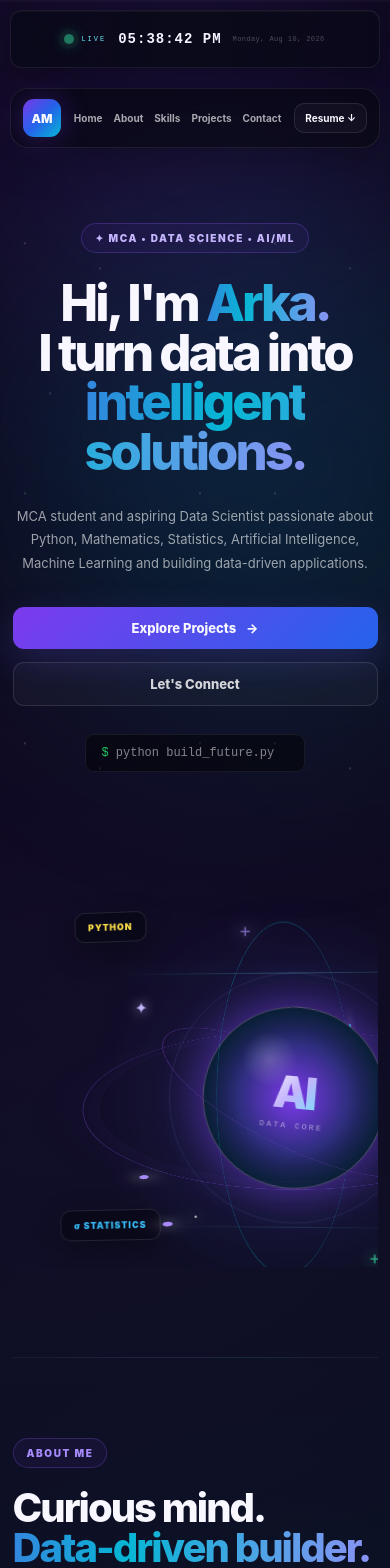
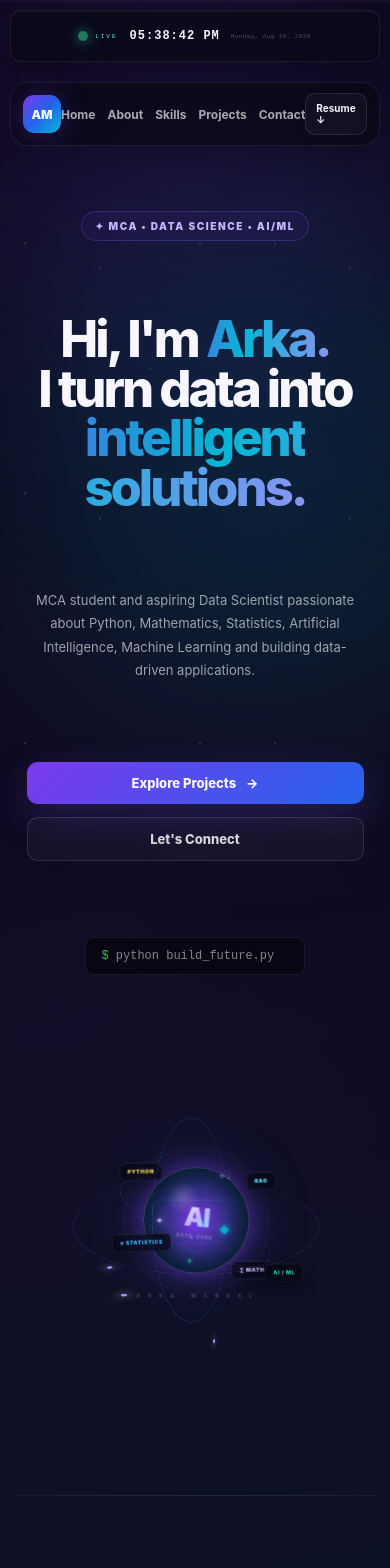
Before and after one commit to arka829636/arka-portfolio, a React (Vite) app: page / in a window 390 px wide. Shown: the top 1568 px of the page. Built offline with nearby package versions, Linux system fonts and the light colour scheme.

Commit message:
Fix responsive mobile and desktop layout

```diff
--- a/src/App.css
+++ b/src/App.css
@@ -511,3 +511,267 @@ body{scroll-behavior:smooth}
   .live-time-only .live-date{font-size:7px;letter-spacing:.4px}
   .live-time-only .live-label{font-size:7px}
 }
+
+
+/* ===== FINAL DESKTOP + MOBILE RESPONSIVE POLISH ===== */
+html{scroll-behavior:smooth}
+*,*::before,*::after{box-sizing:border-box}
+img,svg,video{max-width:100%;height:auto}
+body{overflow-x:hidden}
+
+/* Tablet */
+@media (max-width:1100px){
+  .hero{padding-left:5vw;padding-right:5vw}
+  .hero-content{gap:30px}
+  .about-cards,.projects-grid,.contact-grid{grid-template-columns:repeat(2,minmax(0,1fr))}
+}
+
+/* Mobile */
+@media (max-width:760px){
+  .nav{padding:12px 16px}
+  .nav-links{gap:12px}
+  .nav-links a{font-size:12px}
+
+  .live-status-bar{
+    width:calc(100% - 20px)!important;
+    min-height:58px!important;
+    padding:0 12px!important;
+    gap:8px!important;
+    margin:10px auto 0!important;
+  }
+  .live-time-only strong{font-size:14px!important}
+  .live-time-only .live-date{font-size:7px!important;letter-spacing:.4px!important}
+
+  .hero{
+    min-height:auto;
+    padding:65px 18px 75px;
+  }
+  .hero-content{
+    display:flex!important;
+    flex-direction:column;
+    gap:48px;
+  }
+  .hero-copy{
+    width:100%;
+    text-align:center;
+  }
+  .hero-title{
+    font-size:clamp(40px,11vw,60px)!important;
+    line-height:.96;
+  }
+  .hero-subtitle{
+    max-width:500px;
+    margin-left:auto;
+    margin-right:auto;
+    font-size:13px;
+    line-height:1.7;
+  }
+  .hero-actions{
+    justify-content:center;
+    flex-wrap:wrap;
+  }
+  .hero-terminal{
+    max-width:100%;
+    margin-left:auto;
+    margin-right:auto;
+    text-align:left;
+  }
+  .hero-visual{
+    width:100%;
+    min-height:390px;
+    display:flex;
+    justify-content:center;
+    align-items:center;
+  }
+  .scene{
+    width:min(92vw,430px);
+    height:min(92vw,430px);
+  }
+
+  .section{padding:75px 18px}
+  .section h2{
+    font-size:clamp(34px,9vw,52px);
+    line-height:1;
+  }
+  .section-description{
+    font-size:12px;
+    line-height:1.7;
+  }
+
+  .about-cards,
+  .projects-grid,
+  .contact-grid,
+  .skill-groups{
+    grid-template-columns:1fr!important;
+  }
+  .info-card,.skill-group,.project-card,.contact-card{width:100%}
+  .project-card h3{font-size:20px}
+  .project-links{flex-wrap:wrap}
+
+  .project-card:hover,
+  .info-card:hover,
+  .skill-group:hover,
+  .contact-card:hover{
+    transform:translateY(-4px);
+  }
+  .cursor-aura{display:none!important}
+}
+
+/* Small phones */
+@media (max-width:420px){
+  .live-status-bar{min-height:52px!important;padding:0 9px!important}
+  .live-time-only strong{font-size:12px!important}
+  .live-time-only .live-date{font-size:6px!important}
+  .live-time-only .live-label{font-size:6px!important}
+
+  .hero{padding-left:14px;padding-right:14px}
+  .hero-title{font-size:39px!important}
+  .hero-actions{gap:8px}
+  .hero-actions .primary-btn{width:100%;justify-content:center}
+  .scene{width:96vw;height:96vw}
+  .section{padding-left:14px;padding-right:14px}
+}
+
+/* Touch devices: avoid hover-only transforms */
+@media (hover:none) and (pointer:coarse){
+  .project-card:hover,
+  .info-card:hover,
+  .skill-group:hover,
+  .contact-card:hover{
+    transform:none;
+  }
+}
+
+/* Accessibility */
+@media(prefers-reduced-motion:reduce){
+  html{scroll-behavior:auto}
+  *,*::before,*::after{
+    animation-duration:.001ms!important;
+    animation-iteration-count:1!important;
+    transition-duration:.001ms!important;
+  }
+}
+
+
+/* ===== Mobile hero visual centering fix ===== */
+@media (max-width:760px){
+  .hero-visual{
+    width:100%!important;
+    max-width:100%!important;
+    margin-left:auto!important;
+    margin-right:auto!important;
+    overflow:visible;
+    display:flex!important;
+    justify-content:center!important;
+    align-items:center!important;
+  }
+
+  .hero-visual > *{
+    margin-left:auto!important;
+    margin-right:auto!important;
+    left:50%!important;
+    right:auto!important;
+    transform:translateX(-50%)!important;
+  }
+
+  /* Keep the AI core itself centered inside the mobile scene */
+  .hero-visual .scene{
+    position:relative!important;
+    left:auto!important;
+    right:auto!important;
+    margin:0 auto!important;
+    transform:none!important;
+    overflow:visible;
+  }
+
+  .hero-visual .scene-core{
+    left:50%!important;
+    right:auto!important;
+    transform:translateX(-50%) scale(.68)!important;
+  }
+
+  .hero-visual .orbit{
+    left:50%!important;
+    right:auto!important;
+    transform:translateX(-50%) scale(.64)!important;
+    transform-origin:center center!important;
+  }
+
+  .hero-visual .orbit-label{
+    max-width:90px;
+  }
+}
+
+@media (max-width:420px){
+  .hero-visual{
+    min-height:360px!important;
+  }
+  .hero-visual .scene{
+    width:94vw!important;
+    height:94vw!important;
+    max-width:380px!important;
+    max-height:380px!important;
+  }
+  .hero-visual .scene-core{
+    transform:translateX(-50%) scale(.60)!important;
+  }
+  .hero-visual .orbit{
+    transform:translateX(-50%) scale(.57)!important;
+  }
+}
+
+
+/* ===== FINAL FIX: center hero AI visual on all mobile/tablet widths ===== */
+@media (max-width:950px){
+  .hero-visual{
+    width:100%!important;
+    height:560px!important;
+    min-width:0!important;
+    margin:0!important;
+    padding:0!important;
+    display:flex!important;
+    justify-content:center!important;
+    align-items:center!important;
+    overflow:hidden!important;
+    position:relative!important;
+  }
+
+  .hero-visual .scene{
+    position:relative!important;
+    left:auto!important;
+    right:auto!important;
+    top:auto!important;
+    margin:0 auto!important;
+    flex:0 0 560px!important;
+    width:560px!important;
+    height:560px!important;
+    transform:scale(.78)!important;
+    transform-origin:center center!important;
+    animation:sceneFloat 7s ease-in-out infinite!important;
+  }
+}
+
+@media (max-width:650px){
+  .hero-visual{
+    height:450px!important;
+    overflow:hidden!important;
+  }
+
+  .hero-visual .scene{
+    flex-basis:560px!important;
+    width:560px!important;
+    height:560px!important;
+    transform:scale(.66)!important;
+    margin:0 auto!important;
+  }
+}
+
+@media (max-width:430px){
+  .hero-visual{
+    height:400px!important;
+  }
+
+  .hero-visual .scene{
+    transform:scale(.58)!important;
+  }
+}
```
